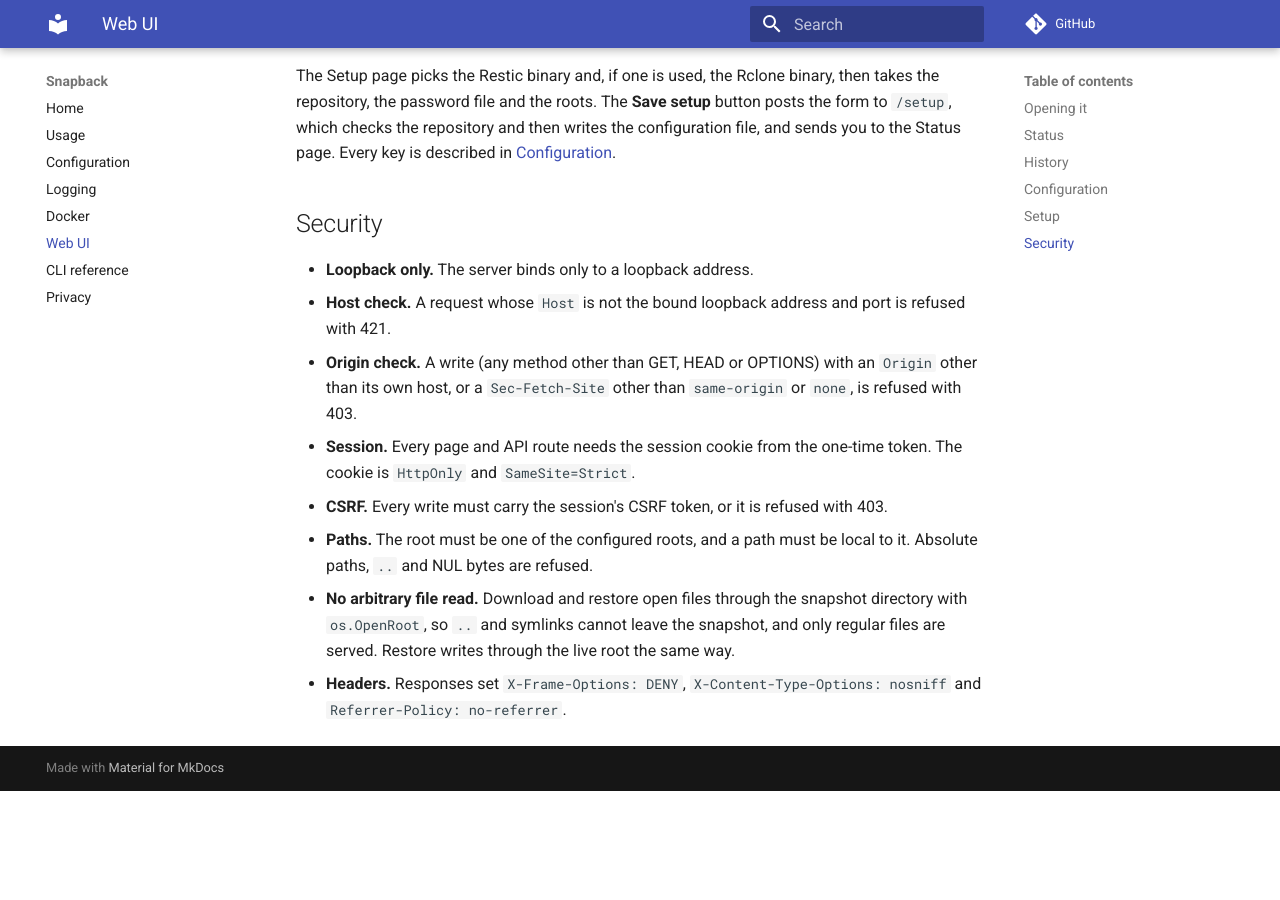
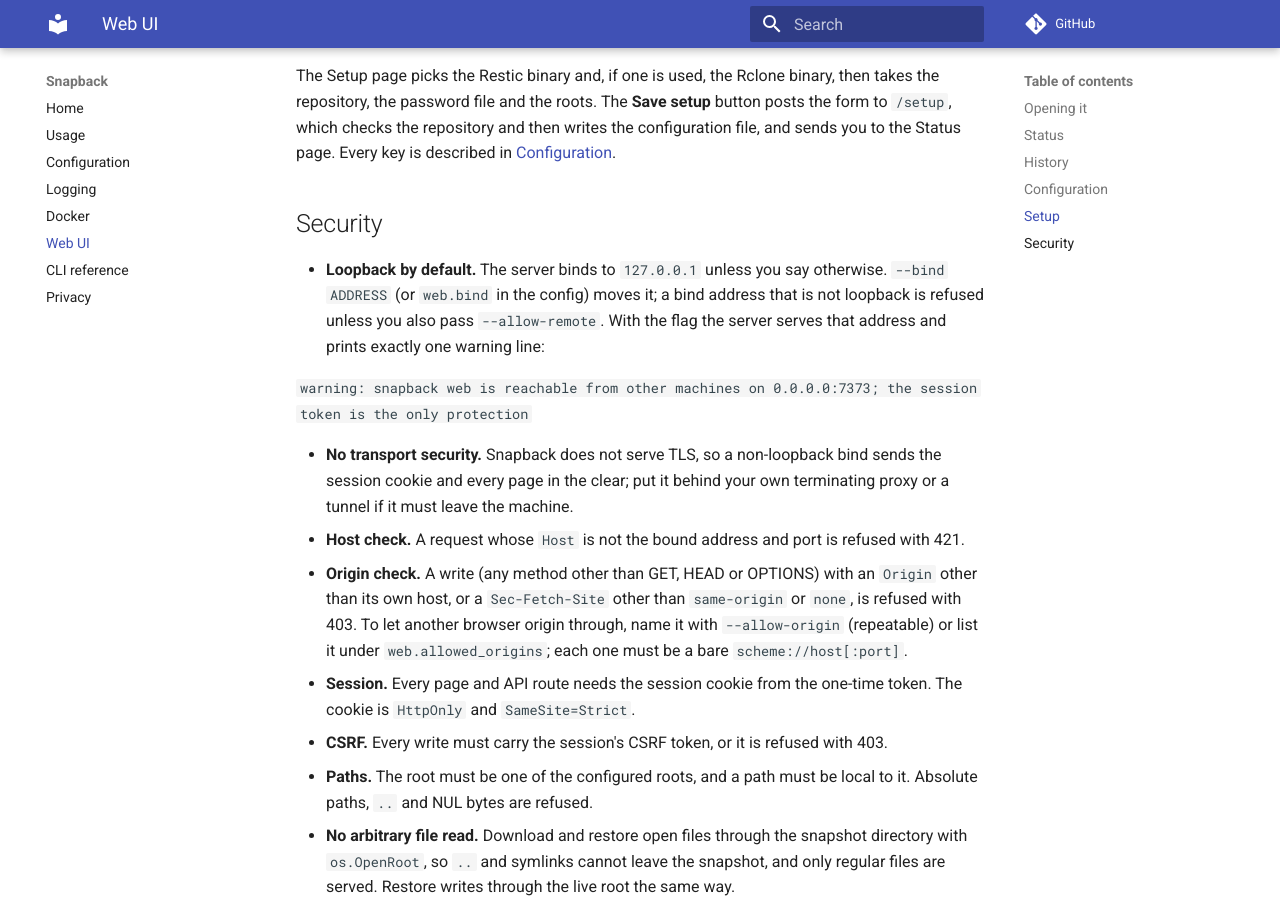
Before and after one commit to adeelahmad/snapback, an MkDocs documentation site: the page built from docs-site/web-ui.md, in a window 1280 px wide and 900 px high, scrolled down 3701 px. Built offline with MkDocs 1.6.1 and Material for MkDocs 9.7.7, drawn with Linux system fonts in a browser that asks for light colours; comment, search, counter and statistics services are not loaded; before the commit the page ends 4492 px from its top, so only the background shows below that.

Commit message:
docs: state the web UI bind defaults, flags and remote warning (S5-34/T5)
The Security section claimed the server binds only to loopback. It binds to
127.0.0.1 by default; --bind / web.bind move it, a non-loopback address is
refused without --allow-remote, and with it the server prints the one warning
line from internal/web.remoteBindWarning. Name --allow-origin (repeatable) and
web.allowed_origins as the way past the Origin check, and say plainly that
Snapback does not serve TLS.

````diff
--- a/docs-site/web-ui.md
+++ b/docs-site/web-ui.md
@@ -81,12 +81,25 @@
 
 ## Security
 
-- **Loopback only.** The server binds only to a loopback address.
-- **Host check.** A request whose `Host` is not the bound loopback address and port is
+- **Loopback by default.** The server binds to `127.0.0.1` unless you say otherwise.
+  `--bind ADDRESS` (or `web.bind` in the config) moves it; a bind address that is not
+  loopback is refused unless you also pass `--allow-remote`. With the flag the server
+  serves that address and prints exactly one warning line:
+
+  ```
+  warning: snapback web is reachable from other machines on 0.0.0.0:7373; the session token is the only protection
+  ```
+
+- **No transport security.** Snapback does not serve TLS, so a non-loopback bind sends
+  the session cookie and every page in the clear; put it behind your own terminating
+  proxy or a tunnel if it must leave the machine.
+- **Host check.** A request whose `Host` is not the bound address and port is
   refused with 421.
 - **Origin check.** A write (any method other than GET, HEAD or OPTIONS) with an `Origin`
   other than its own host, or a `Sec-Fetch-Site` other than `same-origin` or `none`, is
-  refused with 403.
+  refused with 403. To let another browser origin through, name it with `--allow-origin`
+  (repeatable) or list it under `web.allowed_origins`; each one must be a bare
+  `scheme://host[:port]`.
 - **Session.** Every page and API route needs the session cookie from the one-time token.
   The cookie is `HttpOnly` and `SameSite=Strict`.
 - **CSRF.** Every write must carry the session's CSRF token, or it is refused with 403.
````
